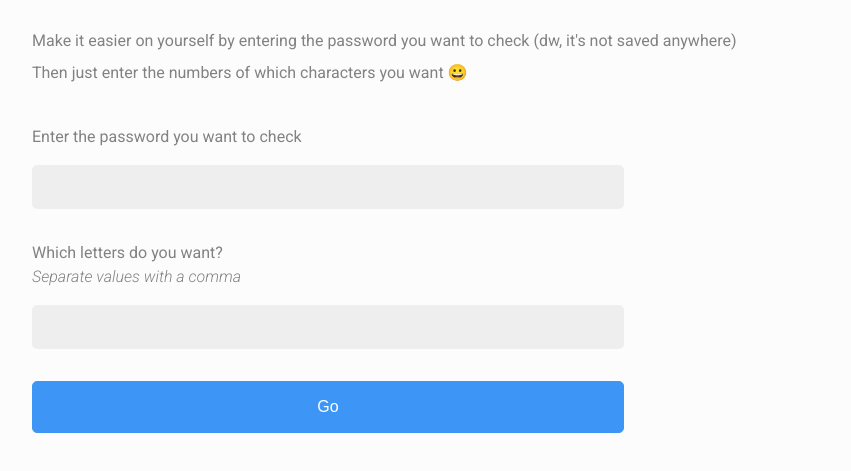
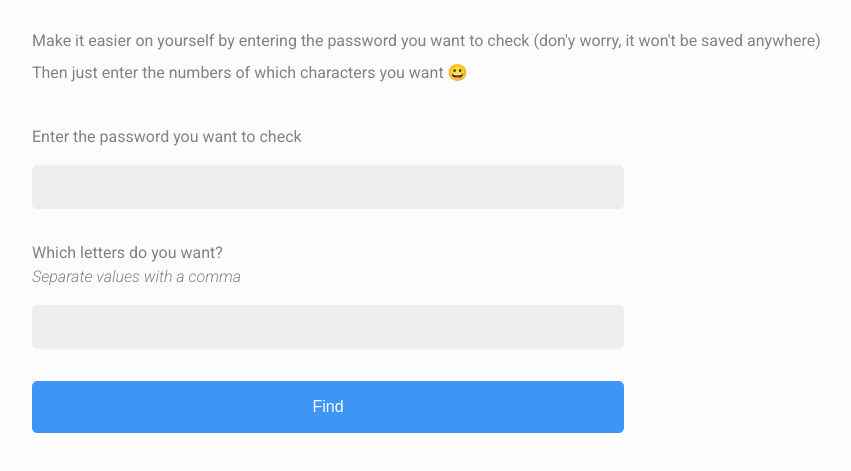
Before and after one commit to stevenbister/password-character-helper, a website with bundled scripts: page index.html in a window 1280 px wide. Shown: the part 111-582 px from the top of the page, without its empty margins (0-851 px from the left). Built offline with nearby package versions, Linux system fonts and the light colour scheme.

Commit message:
Updated some copy

```diff
--- a/index.html
+++ b/index.html
@@ -15,7 +15,7 @@
       </header>
 
       <section class="app__intro">
-        <p>Make it easier on yourself by entering the password you want to check (dw, it's not saved anywhere)</p>
+        <p>Make it easier on yourself by entering the password you want to check (don'y worry, it won't be saved anywhere)</p>
         <p>Then just enter the numbers of which characters you want 😀</p>
       </section>
 
@@ -24,7 +24,7 @@
         <input type="password" name="password" id="password" value="">
         <label for="letters">Which letters do you want? <span class="tip">Separate values with a comma</span></label>
         <input type="text" name="letters" id="letters" value="">
-        <button>Go</button>
+        <button>Find</button>
       </form>
       <div class="output"></div>
     </article>
```
Also changed, not shown: docs/index.html (+2 -2 lines), 2 other files.
